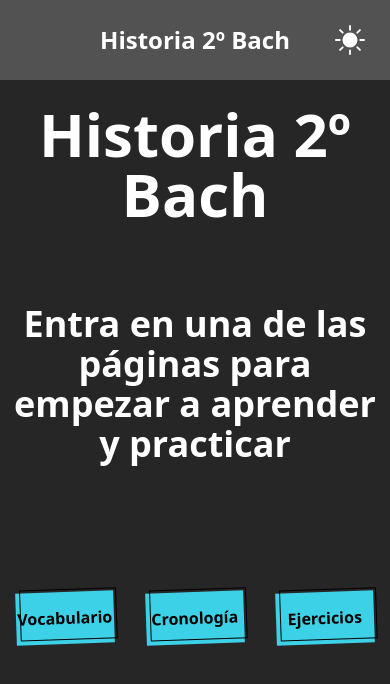
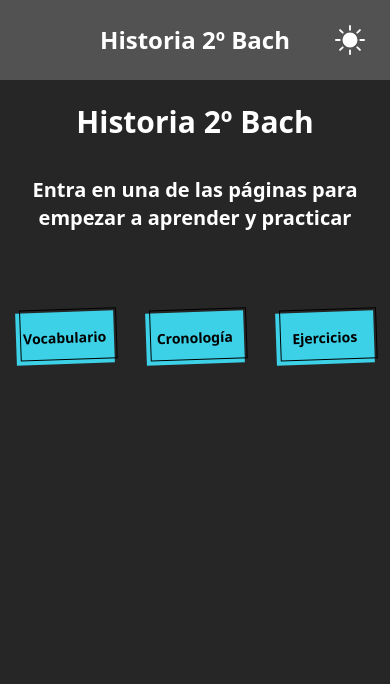
Before and after one commit to PPabloMunoz/Historia-2Bach, a Next.js app: page / in a window 390 px wide. Shown: the top 684 px of the page. Built offline with nearby package versions, Linux system fonts and the light colour scheme.

Commit message:
index responsive

```diff
--- a/pages/index.tsx
+++ b/pages/index.tsx
@@ -16,27 +16,36 @@ export default function Home() {
       }
     >
       <Navbar home />
-      <h1 className='text-6xl font-bold text-center mt-6 mb-20'>
+      <h1 className='text-3xl lg:text-6xl font-bold text-center mt-6 lg:mb-20'>
         Historia 2º Bach
       </h1>
-      <p className='font-semibold text-center text-4xl mb-32'>
+      <p className='font-semibold text-center text-xl lg:text-4xl my-9 lg:mb-32'>
         Entra en una de las páginas para empezar a aprender y practicar
       </p>
-      <div className='flex flex-row justify-around items-center w-full'>
+      <div className='flex flex-row justify-around items-center w-full mt-20 lg:mt-0'>
         <div className='flex flex-col justify-center items-center gap-10 w-1/4'>
-          <Link href='/vocabulario' className={buttonStyles.button}>
+          <Link
+            href='/vocabulario'
+            className={buttonStyles.button + ' text-sm lg:text-base'}
+          >
             Vocabulario
           </Link>
           <BiUpArrowAlt size={140} className='hidden sm:block' />
         </div>
         <div className='flex flex-col justify-center items-center gap-10 w-1/4'>
-          <Link href='/cronologia' className={buttonStyles.button}>
+          <Link
+            href='/cronologia'
+            className={buttonStyles.button + ' text-sm lg:text-base'}
+          >
             Cronología
           </Link>
           <BiUpArrowAlt size={140} className='hidden sm:block' />
         </div>
         <div className='flex flex-col justify-center items-center gap-10 w-1/4'>
-          <Link href='/ejercicios' className={buttonStyles.button}>
+          <Link
+            href='/ejercicios'
+            className={buttonStyles.button + ' text-sm lg:text-base'}
+          >
             Ejercicios
           </Link>
           <BiUpArrowAlt size={140} className='hidden sm:block' />
--- a/styles/button.module.css
+++ b/styles/button.module.css
@@ -8,7 +8,6 @@
   font-family: ui-sans-serif, system-ui, -apple-system, system-ui, 'Segoe UI',
     Roboto, 'Helvetica Neue', Arial, 'Noto Sans', sans-serif,
     'Apple Color Emoji', 'Segoe UI Emoji', 'Segoe UI Symbol', 'Noto Color Emoji';
-  font-size: 1rem;
   font-weight: 700;
   justify-content: center;
   line-height: 1.75rem;
```
